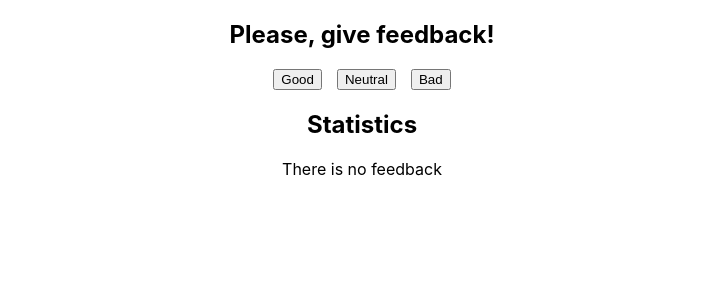
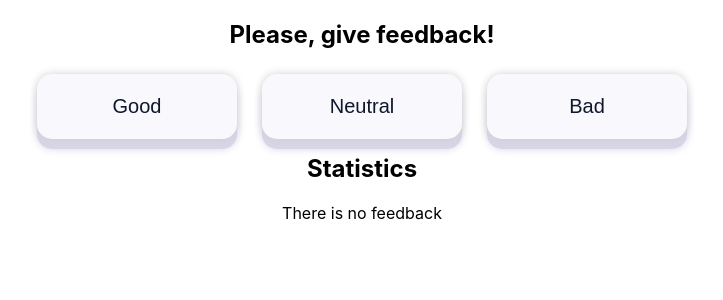
Before and after one commit to vladisulian/goit-react-hw-02-feedback, a React (Create React App) app: page / in a window 1280 px wide. Shown: the top 300 px of the page, without its empty margins (278-1001 px from the left). Built offline with nearby package versions, Linux system fonts and the light colour scheme.

Commit message:
Add new button styles

```diff
--- a/src/components/Feedback-options/Feedback-options.jsx
+++ b/src/components/Feedback-options/Feedback-options.jsx
@@ -8,36 +8,52 @@ export const FeedbackOptions = ({
   countTotal,
   countPercent,
 }) => (
-  <div className="buttons">
+  <div className="buttons-container">
+    {/* first */}
     <button
       type="button"
+      id="foot"
       onClick={() => {
         addGood();
         countTotal();
         countPercent();
       }}
     >
-      Good
+      <button type="button">
+        <button class="button-os">
+          <a href="#">Good</a>
+        </button>
+      </button>
     </button>
+
+    {/* second */}
     <button
       type="button"
+      id="foot"
       onClick={() => {
         addNeutral();
         countTotal();
         countPercent();
       }}
     >
-      Neutral
+      <button class="button-os">
+        <a href="#">Neutral</a>
+      </button>
     </button>
+
+    {/* last */}
     <button
       type="button"
+      id="foot"
       onClick={() => {
         addBad();
         countTotal();
         countPercent();
       }}
     >
-      Bad
+      <button class="button-os">
+        <a href="#">Bad</a>
+      </button>
     </button>
   </div>
 );
--- a/src/components/Feedback-options/feedback-options.css
+++ b/src/components/Feedback-options/feedback-options.css
@@ -1,4 +1,60 @@
-.buttons {
+.buttons-container {
   display: flex;
-  gap: 15px;
+  gap: 25px;
 }
+button {
+  cursor: pointer;
+  border: none;
+  border-radius: 15px;
+  box-shadow: 0 0 8px rgb(207, 207, 207);
+}
+
+#foot {
+  position: relative;
+  top: 15px;
+  left: 0;
+  right: 0;
+  bottom: 0;
+  margin: auto;
+  border: none;
+  padding: 15px;
+  border-radius: 15px;
+  box-shadow: 0 0 8px #d9d4e7;
+  width: 200px;
+  height: 65px;
+  background-color: #d9d4e7;
+  animation-duration: 5s;
+}
+
+.button-os {
+  position: absolute;
+  width: 200px;
+  height: 65px;
+  top: -20px;
+  left: 0;
+  right: 0;
+  bottom: 0;
+  margin: auto;
+  background-color: #f9f8fc;
+  transition: background-color 2.2s;
+  transition-duration: 3s;
+  transition: 1.5s;
+}
+
+.button-os:hover {
+  position: absolute;
+  top: 0px;
+  background-color: #fec7d7;
+}
+
+.button-os a {
+  font-size: 20px;
+  display: block;
+  text-decoration: none;
+  color: #0e172c;
+  transition: 1.5s;
+}
+
+.button-os:hover a {
+  letter-spacing: 5px;
+}
```
